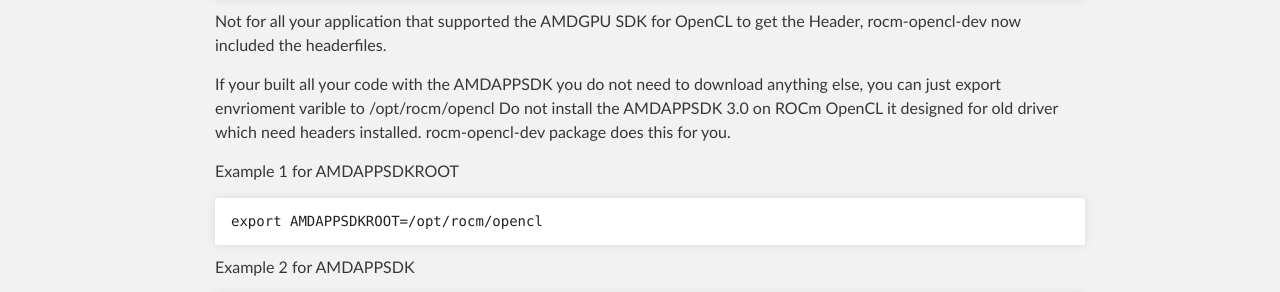
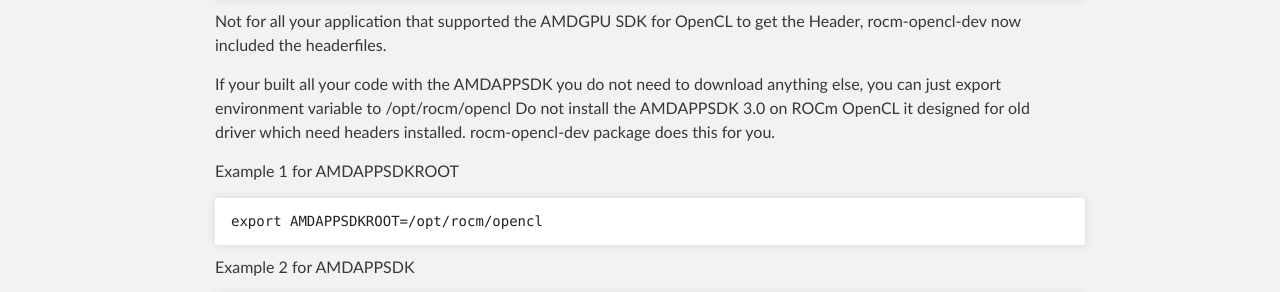
Before and after one commit to ROCm/ROCm.github.io, a Jekyll site: the page built from QuickStartOCL.md, in a window 1280 px wide. Shown: the part 1301-1593 px from the top of the page. Built offline with Jekyll 4.4.1, drawn with Linux system fonts in a browser that asks for light colours.

Commit message:
Update QuickStartOCL.md

````diff
--- a/QuickStartOCL.md
+++ b/QuickStartOCL.md
@@ -43,7 +43,7 @@
 ```
 Not for all your application that supported the AMDGPU SDK for OpenCL to get the Header,  rocm-opencl-dev now included the headerfiles.
 
-If your built all your code with the AMDAPPSDK you do not need to download anything else,  you can just export envrioment varible to  /opt/rocm/opencl    Do not install the AMDAPPSDK 3.0  on ROCm OpenCL it designed for old driver which need headers installed.  rocm-opencl-dev package does this for you.
+If your built all your code with the AMDAPPSDK you do not need to download anything else,  you can just export environment variable to  /opt/rocm/opencl    Do not install the AMDAPPSDK 3.0  on ROCm OpenCL it designed for old driver which need headers installed.  rocm-opencl-dev package does this for you.
 
 Example 1 for AMDAPPSDKROOT
 ```shell
````
